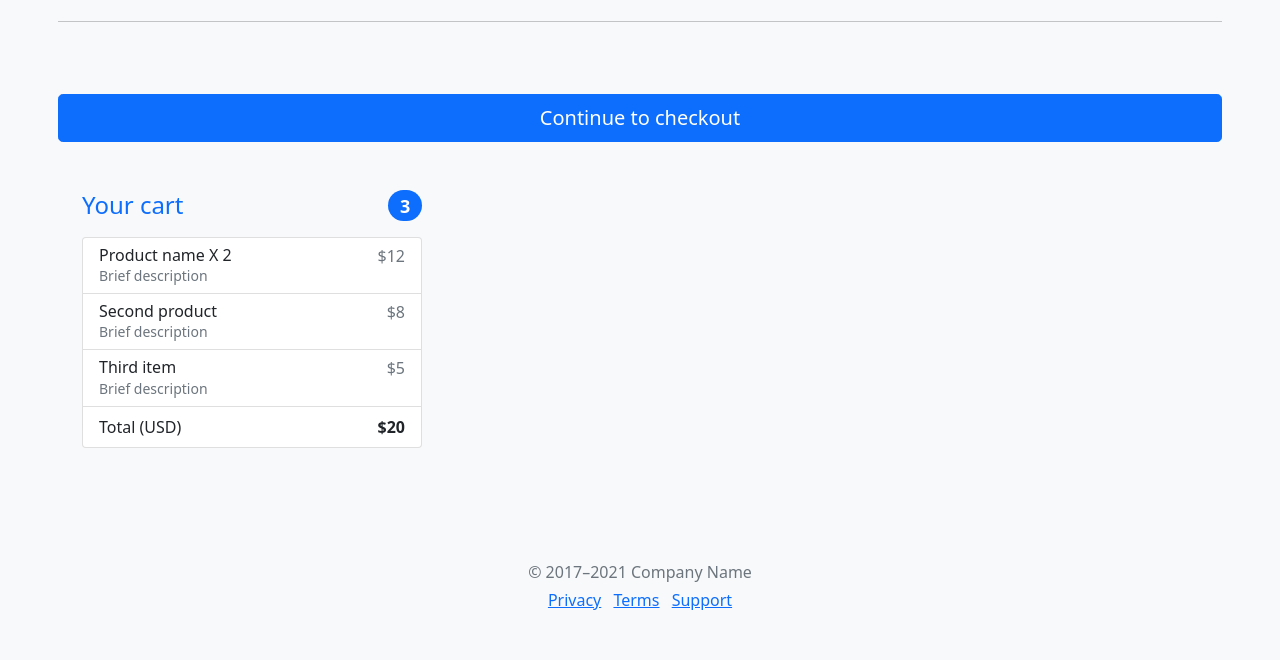
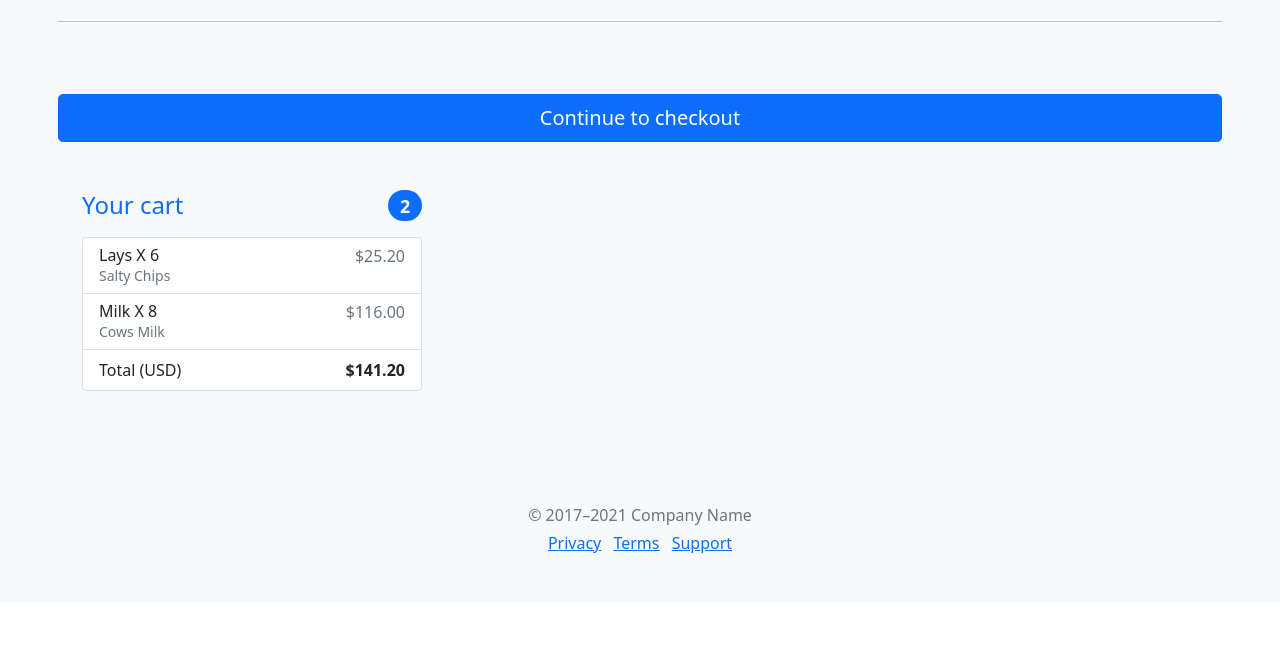
Before and after one commit to HarshRathi2511/django-e-commerce, a Django app: page /cart/order-summary in a window 1280 px wide. Shown: the part 335-995 px from the top of the page. After the commit the page ends 888 px from the top, so only its background shows below. Run offline with Django 4.2, Linux system fonts and the light colour scheme; a user stored in the database is signed in; data comes from the database, SQL or seed files in the repository; both versions use the stored data as it was after the commit; parts of the project's set-up code (start-up, migrations or seed data) failed here and were passed over; some libraries are stand-ins or nearby versions.

Commit message:
cart prices logic done

```diff
--- a/cart/models.py
+++ b/cart/models.py
@@ -9,8 +9,12 @@ class OrderItem(models.Model):  # link between the product and the order
     quantity = models.PositiveIntegerField(default=1)
     user= models.ForeignKey(User,on_delete=models.CASCADE)
     ordered= models.BooleanField(default=False)
+
     def __str__(self):
         return f"{self.quantity} :- {self.item.title}"
+
+    def get_price_of_product(self):
+        return self.quantity*self.item.price
 
 
 # final cart
@@ -22,3 +26,12 @@ class Order(models.Model):
 
     def __str__(self):
         return f"Order by :-{self.user.email}"
+
+    def get_num_of_cart_items(self):
+        return self.items.all().count()
+
+    def get_total_price_of_cart(self):
+        total_price_cart=0
+        for item in self.items.all():
+            total_price_cart=total_price_cart+item.get_price_of_product()
+        return total_price_cart
--- a/cart/templates/cart/order_summary.html
+++ b/cart/templates/cart/order_summary.html
@@ -16,38 +16,25 @@
           <div class="col-md-5 col-lg-4 order-md-last">
             <h4 class="d-flex justify-content-between align-items-center mb-3">
               <span class="text-primary">Your cart</span>
-              <span class="badge bg-primary rounded-pill">3</span>
+              <span class="badge bg-primary rounded-pill">{{orders.get_num_of_cart_items}}</span>
             </h4>
             <ul class="list-group mb-3">
 
-              <li class="list-group-item d-flex justify-content-between lh-sm">
-                <div>
-                  <h6 class="my-0">Product name X 2</h6>
-                  <small class="text-muted">Brief description</small>
-                </div>
-                <span class="text-muted">$12</span>
-              </li>
+              {% for order_item in orders.items.all %}
 
               <li class="list-group-item d-flex justify-content-between lh-sm">
                 <div>
-                  <h6 class="my-0">Second product</h6>
-                  <small class="text-muted">Brief description</small>
+                  <h6 class="my-0">{{order_item.item.title}} X {{ order_item.quantity}}</h6>
+                  <small class="text-muted">{{order_item.item.description}}</small>
                 </div>
-                <span class="text-muted">$8</span>
+                <span class="text-muted">${{order_item.get_price_of_product}}</span>
               </li>
 
-              <li class="list-group-item d-flex justify-content-between lh-sm">
-                <div>
-                  <h6 class="my-0">Third item</h6>
-                  <small class="text-muted">Brief description</small>
-                </div>
-                <span class="text-muted">$5</span>
-              </li>
-
+               {% endfor %}
 
               <li class="list-group-item d-flex justify-content-between">
                 <span>Total (USD)</span>
-                <strong>$20</strong>
+                <strong>${{orders.get_total_price_of_cart}}</strong>
               </li>
             </ul>
 
```
Also changed, not shown: db.sqlite3.
